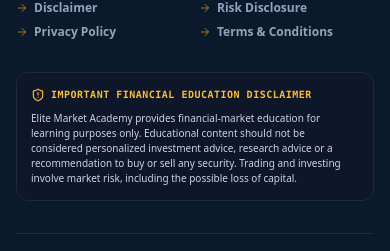
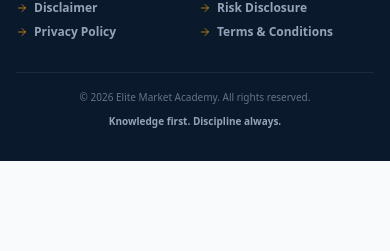
Before and after one commit to sivapragadheeswarii/elitejournal, a React (Vite) app: page / in a window 390 px wide. Shown: the part 10300-10551 px from the top of the page. After the commit the page ends 10461 px from the top, so only its background shows below. Built offline with nearby package versions, Linux system fonts and the light colour scheme; no server answers.

Commit message:
style(website): hide financial education risk disclaimer box in footer on mobile viewports

```diff
--- a/src/components/common/Footer.jsx
+++ b/src/components/common/Footer.jsx
@@ -112,13 +112,13 @@ const Footer = () => {
 
         </div>
 
-        {/* Regulatory Legal Disclaimer Box (Compact on Mobile) */}
-        <div className="p-3.5 sm:p-5 rounded-xl sm:rounded-2xl bg-slate-900/90 border border-slate-800 text-slate-300 text-xs flex flex-col gap-2 sm:gap-2.5 leading-relaxed">
-          <div className="flex items-center gap-1.5 text-amber-400 font-extrabold uppercase text-[10px] sm:text-[11px] tracking-wider font-mono">
-            <ShieldAlert className="w-3.5 h-3.5 sm:w-4 sm:h-4 shrink-0" />
+        {/* Regulatory Legal Disclaimer Box (Desktop only to keep mobile footer clean) */}
+        <div className="hidden sm:flex p-5 rounded-2xl bg-slate-900/90 border border-slate-800 text-slate-300 text-xs flex-col gap-2.5 leading-relaxed">
+          <div className="flex items-center gap-1.5 text-amber-400 font-extrabold uppercase text-[11px] tracking-wider font-mono">
+            <ShieldAlert className="w-4 h-4 shrink-0" />
             <span>Important Financial Education Disclaimer</span>
           </div>
-          <p className="text-[10px] sm:text-xs text-slate-300 font-medium leading-normal sm:leading-relaxed">
+          <p className="text-xs text-slate-300 font-medium leading-relaxed">
             Elite Market Academy provides financial-market education for learning purposes only. Educational content should not be considered personalized investment advice, research advice or a recommendation to buy or sell any security. Trading and investing involve market risk, including the possible loss of capital.
           </p>
         </div>
```
